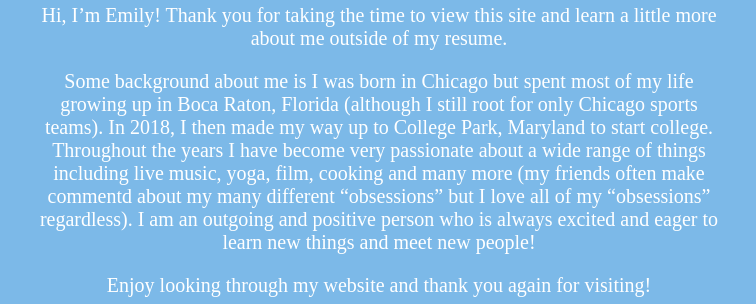
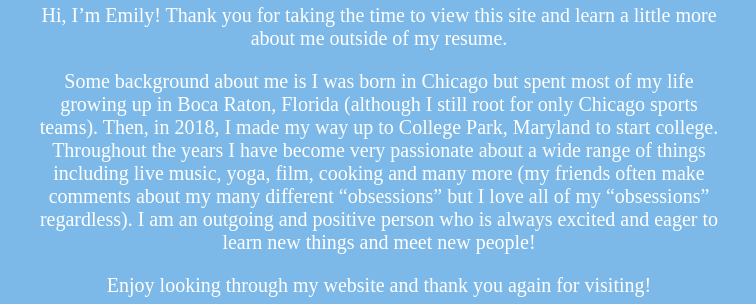
Before and after one commit to emilydjurin/emilydj, a plain HTML site: page about.html in a window 1280 px wide. Shown: the part 609-913 px from the top of the page, 261-1017 px from the left. Drawn offline with Linux system fonts and the light colour scheme.

Commit message:
Update about.html

```diff
--- a/about.html
+++ b/about.html
@@ -30,7 +30,7 @@
     Hi, I’m Emily! Thank you for taking the time to view this site and learn a little more about me outside of my resume.
       </p2>
       <p2>
-Some background about me is I was born in Chicago but spent most of my life growing up in Boca Raton, Florida (although I still root for only Chicago sports teams). In 2018, I then made my way up to College Park, Maryland to start college. Throughout the years I have become very passionate about a wide range of things including live music, yoga, film, cooking and many more (my friends often make commentd about my many different “obsessions” but I love all of my “obsessions” regardless). I am an outgoing and positive person who is always excited and eager to learn new things and meet new people!
+Some background about me is I was born in Chicago but spent most of my life growing up in Boca Raton, Florida (although I still root for only Chicago sports teams). Then, in 2018, I made my way up to College Park, Maryland to start college. Throughout the years I have become very passionate about a wide range of things including live music, yoga, film, cooking and many more (my friends often make comments about my many different “obsessions” but I love all of my “obsessions” regardless). I am an outgoing and positive person who is always excited and eager to learn new things and meet new people!
       </p2>
       <p2>
 Enjoy looking through my website and thank you again for visiting!
```
